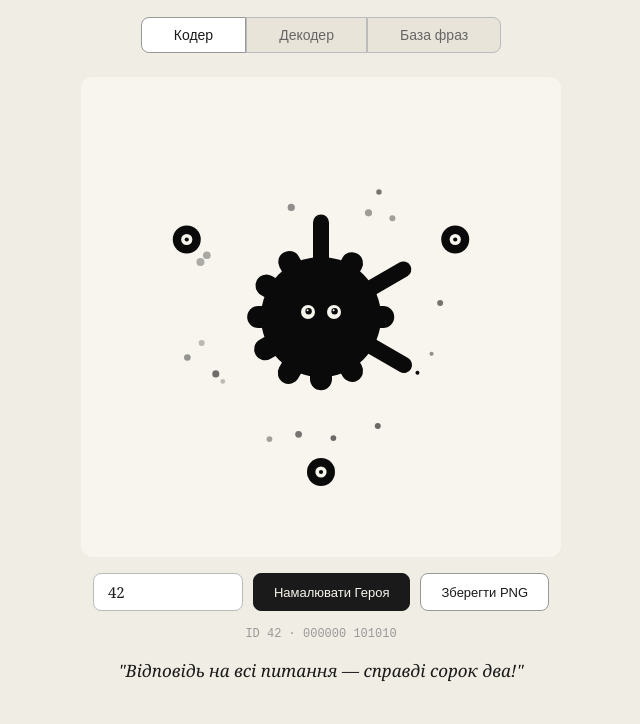
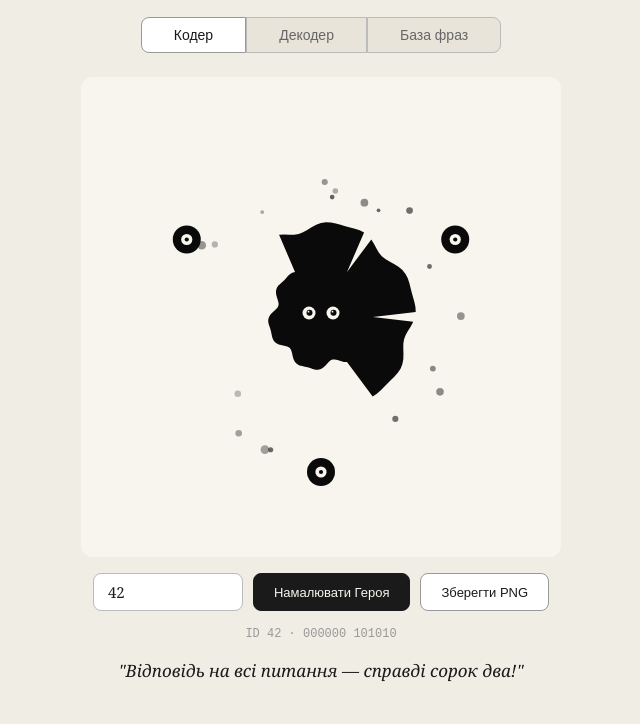
Before and after one commit to MixaUA/Ink-cipher, a plain HTML site: page index.html in a window 1280 px wide. Shown: the part 76-800 px from the top of the page, without its empty margins (319-959 px from the left). Drawn offline with Linux system fonts and the light colour scheme.

Commit message:
Update index.html

```diff
--- a/index.html
+++ b/index.html
@@ -3,7 +3,7 @@
 <head>
 <meta charset="UTF-8"/>
 <meta name="viewport" content="width=device-width, initial-scale=1.0"/>
-<title>Ink Cipher: 12-Bit Hero</title>
+<title>Ink Cipher: Sector Blob Edition</title>
 <style>
 *{box-sizing:border-box;margin:0;padding:0}
 body{background:#f0ede4;font-family:Georgia,serif;min-height:100vh}
@@ -59,7 +59,7 @@ video{position:absolute;top:0;left:0;z-index:1}
 </head>
 <body>
 <h1>✦ Ink Cipher ✦</h1>
-<p class="subtitle">Органічна Клякса-Герой — 12-бітна архітектура (4096 варіацій)</p>
+<p class="subtitle">Жива Секторна Клякса — 12 біт (Художній Блоб)</p>
 
 <div class="tabs">
   <div class="tab active" onclick="switchTab('enc')">Кодер</div>
@@ -89,7 +89,7 @@ video{position:absolute;top:0;left:0;z-index:1}
     <button class="primary" onclick="startCam()">Увімкнути камеру</button>
     <button onclick="stopCam()">Зупинити</button>
   </div>
-  <div class="status" id="decStatus">Очікування запуску...</div>
+  <div class="status" id="decStatus">Очікування запуска...</div>
   <div class="phrase-out" id="decPhrase"></div>
 
   <div class="terminal-wrap">
@@ -117,7 +117,6 @@ video{position:absolute;top:0;left:0;z-index:1}
 </div>
 
 <script>
-/* ── База фраз (Максимум 4095) ── */
 let DB = {
   0:"Початок усього — тиша перед першим словом.",
   1:"Зірки пам'ятають кожну дитячу мрію.",
@@ -130,106 +129,110 @@ let DB = {
   4095:"Остання сторінка чарівної книги клякс."
 };
 
-/* ── Оновлені константи під 12 біт ── */
 const W=480, H=480, CX=240, CY=240;
 const ANCHOR_R = 155;
 const ANCHOR_SIZE = 14;
-const N_DATA = 12; // Рівно 12 променів-щупалець (крок 30 градусів)
+const N_DATA = 12;
 
-const START_ANGLE = Math.PI / 2; // Нижній кут трикутника (0 градусів)
-
+const START_ANGLE = Math.PI / 2;
 let lastLoggedId = null;
 
 function mkRng(seed) {
-  let s = (seed ^ 0x5EED1234) >>> 0;
+  let s = (seed ^ 0x1A2B3C4D) >>> 0;
   return () => { s = Math.imul(1664525, s) + 1013904223 >>> 0; return s / 4294967296; };
 }
 
-/* ── Художні випадкові бризки в проміжках між бітами ── */
+/* ── Красиві округлі капілярні бризки навколо ── */
 function drawOuterSplashes(ctx, rng) {
   ctx.save();
   ctx.fillStyle = '#0a0a0a';
-  for (let i = 0; i < 16; i++) {
+  for (let i = 0; i < 18; i++) {
     const a = rng() * Math.PI * 2;
-    // Виносимо художні цятки за основне тіло (від 110 до 140 пікселів)
-    const r = 110 + rng() * 30;
-    ctx.globalAlpha = 0.2 + rng() * 0.4;
+    const r = 112 + rng() * 32;
+    ctx.globalAlpha = 0.25 + rng() * 0.4;
     ctx.beginPath();
-    ctx.arc(CX + Math.cos(a)*r, CY + Math.sin(a)*r, 1.5 + rng()*2.5, 0, Math.PI*2);
+    ctx.arc(CX + Math.cos(a)*r, CY + Math.sin(a)*r, 1.5 + rng()*3, 0, Math.PI*2);
     ctx.fill();
   }
   ctx.restore();
 }
 
-/* ── Малювання очей персонажа в самому центрі ── */
+/* ── Очі героя в центрі плями ── */
 function drawHeroEyes(ctx, rng) {
   ctx.save();
-  const eyeSpacing = 13;
-  const eyeY = -5;
+  const eyeSpacing = 12;
+  const eyeY = -4;
   const lx = CX - eyeSpacing, rx = CX + eyeSpacing;
   const ly = CY + eyeY, ry = CY + eyeY;
-  const eyeRadius = 7;
+  const eyeRadius = 6.5;
 
   ctx.fillStyle = '#f8f5ee';
   ctx.beginPath(); ctx.arc(lx, ly, eyeRadius, 0, Math.PI*2); ctx.fill();
   ctx.beginPath(); ctx.arc(rx, ry, eyeRadius, 0, Math.PI*2); ctx.fill();
 
-  const lookX = (rng() - 0.5) * 3;
-  const lookY = (rng() - 0.5) * 2;
+  const lookX = (rng() - 0.5) * 2;
+  const lookY = (rng() - 0.5) * 1.5;
 
   ctx.fillStyle = '#0a0a0a';
-  ctx.beginPath(); ctx.arc(lx + lookX, ly + lookY, 3.2, 0, Math.PI*2); ctx.fill();
-  ctx.beginPath(); ctx.arc(rx + lookX, ry + lookY, 3.2, 0, Math.PI*2); ctx.fill();
+  ctx.beginPath(); ctx.arc(lx + lookX, ly + lookY, 3, 0, Math.PI*2); ctx.fill();
+  ctx.beginPath(); ctx.arc(rx + lookX, ry + lookY, 3, 0, Math.PI*2); ctx.fill();
 
   ctx.fillStyle = '#ffffff';
-  ctx.beginPath(); ctx.arc(lx + lookX - 1, ly + lookY - 1, 1, 0, Math.PI*2); ctx.fill();
-  ctx.beginPath(); ctx.arc(rx + lookX - 1, ry + lookY - 1, 1, 0, Math.PI*2); ctx.fill();
+  ctx.beginPath(); ctx.arc(lx + lookX - 1, ly + lookY - 1, 0.9, 0, Math.PI*2); ctx.fill();
+  ctx.beginPath(); ctx.arc(rx + lookX - 1, ry + lookY - 1, 0.9, 0, Math.PI*2); ctx.fill();
   ctx.restore();
 }
 
-/* ── Побудова тіла клякси з 12 жирними округлими щупальцями ── */
+/* ── СЕКТОРНЕ ФОРМУВАННЯ СУЦІЛЬНОЇ КЛЯКСИ (БЛОБ) ── */
 function drawHeroBody(ctx, id, rng) {
   const bits = [];
   for (let i = 11; i >= 0; i--) bits.push((id >> i) & 1);
 
-  const baseR = 56; // Ядро клякси
+  const baseCircleR = 64; // Наше головне вписане базове коло (екватор)
+  const totalPoints = 120; // Кількість точок по колу для максимального згладжування
+  const points = [];
+
+  for (let p = 0; p < totalPoints; p++) {
+    const angleFromStart = (p / totalPoints) * Math.PI * 2;
+    const globalAngle = START_ANGLE + angleFromStart;
+
+    // Визначаємо поточний сектор з 12 можливих
+    const sectorFloat = (angleFromStart / (Math.PI * 2)) * N_DATA;
+    const idx1 = Math.floor(sectorFloat) % N_DATA;
+    const idx2 = (idx1 + 1) % N_DATA;
+    const t = sectorFloat - Math.floor(sectorFloat);
+
+    // Згладжування бітів сусідніх секторів для усунення гострих кутів "сонця"
+    const b1 = bits[idx1];
+    const b2 = bits[idx2];
+
+    // Плавна інтерполяція форми за допомогою косинусної кривої (cos інтерполяція)
+    const mu = (1 - Math.cos(t * Math.PI)) / 2;
+    const smoothBit = b1 * (1 - mu) + b2 * mu;
+
+    // Формуємо радіус: 1 = виступаюча жирна крапля, 0 = впадина
+    let r = baseCircleR + (smoothBit ? 28 : -14);
+
+    // Додаємо органічний випадковий шум, щоб пляма виглядала живою та ручною
+    r += Math.sin(angleFromStart * 6) * 4;
+    r += Math.cos(angleFromStart * 12) * 2;
+
+    points.push({
+      x: CX + Math.cos(globalAngle) * r,
+      y: CY + Math.sin(globalAngle) * r
+    });
+  }
+
+  // Малюємо суцільну органічну масу
   ctx.save();
   ctx.fillStyle = '#0a0a0a';
-
-  // Малюємо м'яке центральне тіло
   ctx.beginPath();
-  ctx.arc(CX, CY, baseR + 4, 0, Math.PI * 2);
+  ctx.moveTo(points[0].x, points[0].y);
+  for (let i = 1; i < totalPoints; i++) {
+    ctx.lineTo(points[i].x, points[i].y);
+  }
+  ctx.closePath();
   ctx.fill();
-
-  // Нарощуємо 12 органічних щупалець
-  for (let i = 0; i < N_DATA; i++) {
-    const angleFromStart = (i / N_DATA) * Math.PI * 2;
-    const globalAngle = START_ANGLE + angleFromStart;
-
-    // 1 = Довге округле щупальце (94px), 0 = Коротка опуклість (63px)
-    const len = bits[i] === 1 ? (92 + rng() * 6) : (61 + rng() * 4);
-    // Товщина міняється для природності форми
-    const thickness = bits[i] === 1 ? 16 : 22;
-
-    const ex = CX + Math.cos(globalAngle) * len;
-    const ey = CY + Math.sin(globalAngle) * len;
-
-    ctx.beginPath();
-    ctx.lineCap = 'round';
-    ctx.lineWidth = thickness;
-    ctx.strokeStyle = '#0a0a0a';
-    ctx.moveTo(CX, CY);
-    ctx.lineTo(ex, ey);
-    ctx.stroke();
-
-    // Капілярні художні мікро-бризки на кінцях довгих відростків
-    if (bits[i] === 1 && rng() > 0.4) {
-      const spD = len + 13 + rng()*6;
-      ctx.beginPath();
-      ctx.arc(CX + Math.cos(globalAngle)*spD, CY + Math.sin(globalAngle)*spD, 2, 0, Math.PI*2);
-      ctx.fill();
-    }
-  }
   ctx.restore();
 }
 
@@ -244,11 +247,10 @@ function drawAnchor(ctx, cx, cy) {
   ctx.restore();
 }
 
-/* ── РЕНДЕР КОДЕРА ── */
 function drawSymbol(id) {
   const canvas = document.getElementById('encCanvas');
   const ctx = canvas.getContext('2d');
-  const rng = mkRng(id ^ 0x7F);
+  const rng = mkRng(id ^ 0x99);
 
   ctx.clearRect(0, 0, W, H);
   ctx.fillStyle = '#f8f5ee';
@@ -258,7 +260,6 @@ function drawSymbol(id) {
   drawHeroEyes(ctx, rng);
   drawOuterSplashes(ctx, rng);
 
-  // 3 якорі по вершинах трикутника (90, 210, 330 градусів)
   const angles = [90, 210, 330].map(d => d * Math.PI / 180);
   for (const a of angles) {
     drawAnchor(ctx, CX + Math.cos(a)*ANCHOR_R, CY + Math.sin(a)*ANCHOR_R);
@@ -278,12 +279,12 @@ function encode() {
 function downloadPNG() {
   const id = document.getElementById('encId').value || '0';
   const a = document.createElement('a');
-  a.download = `ink-hero12-${id}.png`;
+  a.download = `ink-sector-blob-${id}.png`;
   a.href = document.getElementById('encCanvas').toDataURL('image/png');
   a.click();
 }
 
-/* ── АВТОМАТИЧНИЙ 12-БІТНИЙ ДЕКОДЕР ── */
+/* ── ОПТИМІЗОВАНИЙ СЕКТОРНИЙ ДЕКОДЕР ── */
 let camStream = null, scanTimer = null;
 
 async function startCam() {
@@ -294,11 +295,11 @@ async function startCam() {
     });
     video.srcObject = camStream;
     document.getElementById('scanLine').style.display = 'block';
-    logMsg('12-променевий радар активовано. Очікування клякси...');
-    scanTimer = setInterval(scanFrame, 250);
+    logMsg('Секторний радар запущено. Сканую форму...');
+    scanTimer = setInterval(scanFrame, 200);
   } catch(e) {
     document.getElementById('decStatus').className = 'status err';
-    document.getElementById('decStatus').textContent = 'Камера недоступна: ' + e.message;
+    document.getElementById('decStatus').textContent = 'Помилка камери: ' + e.message;
   }
 }
 
@@ -337,7 +338,7 @@ function tryDecode(ctx, W, H) {
     totalLum += data[i] * 0.299 + data[i + 1] * 0.587 + data[i + 2] * 0.114;
   }
   const avgLum = totalLum / (data.length / 32);
-  const THRESH = Math.min(115, avgLum * 0.76);
+  const THRESH = Math.min(115, avgLum * 0.75);
 
   const darkBlobs = [];
   const visited = new Uint8Array(W * H);
@@ -364,7 +365,7 @@ function tryDecode(ctx, W, H) {
   darkBlobs.sort((a, b) => b.size - a.size);
   if (darkBlobs.length < 3) {
     ctx.clearRect(0, 0, W, H);
-    setDecStatus('Шукаю тріаду якорів...', '');
+    setDecStatus('Пошук 3 якорів...', '');
     return;
   }
 
@@ -389,7 +390,7 @@ function tryDecode(ctx, W, H) {
 
   if (!bestTriangle) {
     ctx.clearRect(0, 0, W, H);
-    setDecStatus('Калібрування кутів трикутника...', '');
+    setDecStatus('Стабілізація геометрії трикутника...', '');
     return;
   }
 
@@ -397,25 +398,23 @@ function tryDecode(ctx, W, H) {
   const cx = (pa.x + pb.x + pc.x) / 3;
   const cy = (pa.y + pb.y + pc.y) / 3;
 
-  // Визначаємо нижній якір для синхронізації 0 градусів
   const bottomAnchor = [pa, pb, pc].reduce((best, p) => p.y > best.y ? p : best);
   const baseSide = (dist(pa, pb) + dist(pb, pc) + dist(pa, pc)) / 3;
   const currentRotation = Math.atan2(bottomAnchor.y - cy, bottomAnchor.x - cx);
 
   ctx.clearRect(0, 0, W, H);
 
-  // Малюємо рамку трикутника
-  ctx.strokeStyle = 'rgba(0, 120, 255, 0.35)';
+  // Малюємо рамку позиціонування
+  ctx.strokeStyle = 'rgba(0, 120, 255, 0.4)';
   ctx.lineWidth = 1.5;
   ctx.beginPath(); ctx.moveTo(pa.x, pa.y); ctx.lineTo(pb.x, pb.y); ctx.lineTo(pc.x, pc.y); ctx.closePath(); ctx.stroke();
 
-  // Радіуси матрьошки адаптовані під 12 біт
-  const radarCircleR = baseSide * (125 / 310);
-  const baseCircleR  = baseSide * (73 / 310);  // Оновлена планка екватора
+  // Радіуси нашої секторної системи
+  const radarCircleR = baseSide * (120 / 310);
+  const baseCircleR  = baseSide * (72 / 310); // Рівень вписаного кола
 
   const bits = [];
 
-  // СКАНИРОВАНИЕ: 12 кроків по 30 градусів
   for (let i = 0; i < N_DATA; i++) {
     const angleFromStart = (i / N_DATA) * Math.PI * 2;
     const globalAngle = currentRotation + angleFromStart;
@@ -423,11 +422,13 @@ function tryDecode(ctx, W, H) {
     let foundDark = false;
     let edgeX = cx, edgeY = cy;
 
+    // Радар іде всередину від зовнішнього ліміту
     for (let d = radarCircleR; d >= 6; d -= 2) {
       const px = cx + Math.cos(globalAngle) * d;
       const py = cy + Math.sin(globalAngle) * d;
 
       if (lum(px, py) < THRESH * 1.05) {
+        // Захист від поодиноких шумів
         let dense = 0;
         if (lum(px+1, py) < THRESH * 1.05) dense++;
         if (lum(px-1, py) < THRESH * 1.05) dense++;
@@ -438,11 +439,8 @@ function tryDecode(ctx, W, H) {
           foundDark = true;
           edgeX = px; edgeY = py;
 
-          if (d > baseCircleR) {
-            bits.push(1);
-          } else {
-            bits.push(0);
-          }
+          // Оцінка по вписаному колу: якщо вилізло за межі — 1, якщо ні — 0
+          bits.push(d > baseCircleR ? 1 : 0);
           break;
         }
       }
@@ -450,7 +448,7 @@ function tryDecode(ctx, W, H) {
 
     if (!foundDark) bits.push(0);
 
-    // Візуалізація дебаг-радара на контурі клякси
+    // Візуалізація дебаг-точок (Червона = 1, Зелена = 0)
     ctx.fillStyle = bits[bits.length - 1] === 1 ? '#ff3333' : '#33ff33';
     ctx.beginPath(); ctx.arc(edgeX, edgeY, 4, 0, Math.PI * 2); ctx.fill();
   }
@@ -460,15 +458,15 @@ function tryDecode(ctx, W, H) {
 
   const phrase = DB[id];
   if (phrase) {
-    setDecStatus(`✓ ГЕРОЙ ІДЕНТИФІКОВАНИЙ! ID: ${id}`, phrase);
+    setDecStatus(`✓ КЛЯКСУ РОЗПІЗНАНО! ID: ${id}`, phrase);
     if (lastLoggedId !== id) {
-      logMsg(`[OK] Успішно! ID: ${id} -> "${phrase.substring(0,24)}..."`);
+      logMsg(`[SUCCESS] ID: ${id} -> "${phrase.substring(0,25)}..."`);
       lastLoggedId = id;
     }
   } else {
-    setDecStatus(`Зчитано ID Героя: ${id}`, '');
+    setDecStatus(`Зчитано ID Блоба: ${id}`, '');
     if (lastLoggedId !== id && id !== 0) {
-      logMsg(`[WARN] Зчитано ID: ${id} (немає в базі)`);
+      logMsg(`[SCAN] Виявлено контур ID: ${id}`);
       lastLoggedId = id;
     }
   }
@@ -496,7 +494,7 @@ function clearLog() { document.getElementById('logBody').textContent = ''; lastL
 
 function copyLog() {
   navigator.clipboard.writeText(document.getElementById('logBody').textContent).then(() => {
-    alert('Лог скопійовано у буфер!');
+    alert('Лог скопійовано!');
   });
 }
 
```
